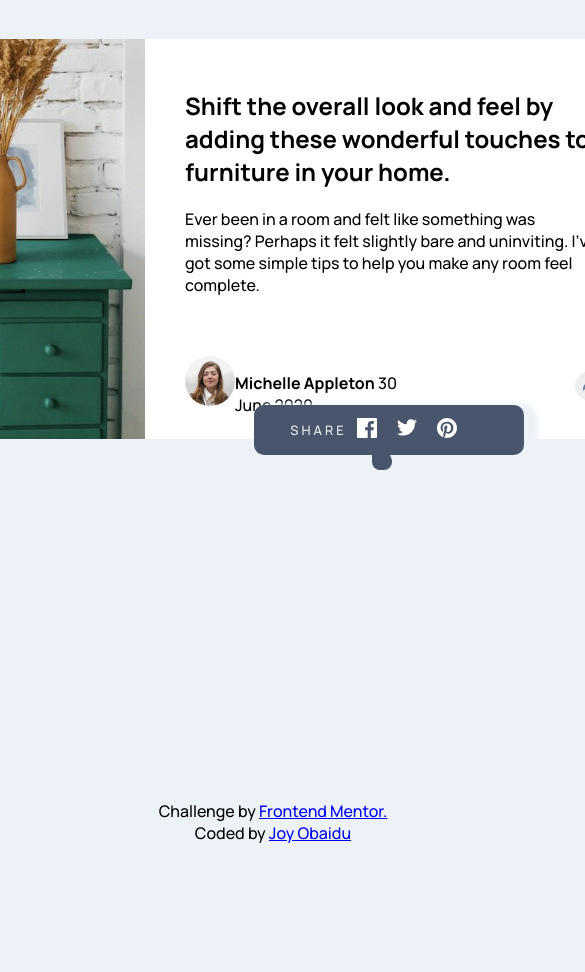
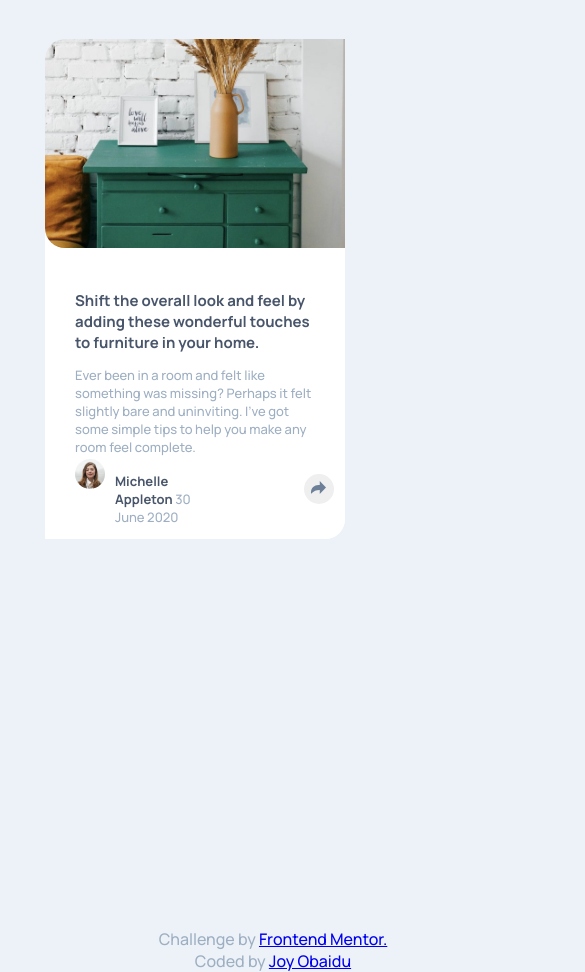
Before and after one commit to JoyObaidu/Article-preview-component, a plain HTML site: page index.html in a window 390 px wide. Shown: the top 972 px of the page, 585 px wide, since content can reach past the window. Before the commit the page ends 844 px from the top, so only its background shows below. Drawn offline with Linux system fonts and the light colour scheme.

Commit message:
second commit

```diff
--- a/index.html
+++ b/index.html
@@ -5,7 +5,8 @@
     <meta http-equiv="X-UA-Compatible" content="IE=edge">
     <meta name="viewport" content="width=device-width, initial-scale=1.0">
     <link rel="stylesheet" href="style.css">
-    <link rel="preconnect" href="https://fonts.googleapis.com"><link rel="preconnect" href="https://fonts.gstatic.com" crossorigin><link href="https://fonts.googleapis.com/css2?family=Manrope:wght@500;700&display=swap" rel="stylesheet">
+    <link rel="preconnect" href="https://fonts.googleapis.com"><link rel="preconnect" href="https://fonts.gstatic.com" crossorigin>
+    <link href="https://fonts.googleapis.com/css2?family=Manrope:wght@500;700&display=swap" rel="stylesheet">
     <title>Article Preview-frontend mentor challenge</title>
 </head>
 <body>
@@ -23,19 +24,28 @@
               <h2>Shift the overall look and feel by adding these wonderful touches to furniture in your home.</h2>
               <p> Ever been in a room and felt like something was missing? Perhaps it felt slightly bare and uninviting.
                  I've got some simple tips to help you make any room feel complete.</p>
+
+                 <!--Authorization-->
                <div class="authorization">
                   <div class="author">
                     <img src="./images/avatar-michelle.jpg" alt="avatar-image">
                <p><b>Michelle Appleton</b> 30 June 2020</p>
                   </div>
-                  <button class="drop-btn"><img src="./images/icon-share.svg" alt=""></button>
+
+                  <!--Drop up-->
+                 <div class="drop-up">
                   <div class="drop-up-content">
                     <p>SHARE</p>
                     <a href="#"><img src="./images/icon-facebook.svg" class="facebook-icon" alt=""></a>
                     <a href="#"><img src="./images/icon-twitter.svg" class="twitter-icon" alt=""></a>
                     <a href="#"><img src="./images/icon-pinterest.svg" class="pinterest-icon" alt=""></a>
                   </div>
+                  <button class="drop-btn"><img src="./images/icon-share.svg" alt=""></button>
+                 </div>
+                 <!--Drop up ends-->
+
                </div>
+               <!--Authorization ends-->
 
                 </div>
             </div>
--- a/style.css
+++ b/style.css
@@ -2,13 +2,14 @@ body{
     background-color: hsl(210, 46%, 95%);
     padding: 0;
     margin: 0;
+    height: 100vh;
     font-family: 'Manrope', sans-serif;
+    color: hsl(212, 23%, 69%);
 }
-
 .container{
     display: grid;
-    align-content: center;
     justify-content: center;
+    align-items: center;
     margin-top: 10%;
 }
 
@@ -18,7 +19,7 @@ body{
     width: 900px;
     height: 400px;
 }
-.wrapper .image{
+.image{
     background-image: url("./images/drawers.jpg");
     background-position: center;
     background-size: cover;
@@ -29,7 +30,13 @@ body{
 .body-content{
     background-color: #ffffff;
     border-radius: 0px 20px 20px 0px;
-    padding: 30px 40px 0;
+    padding: 30px 30px 0;
+}
+.body-content h2{
+    color: hsl(217, 19%, 35%);
+}
+p{
+    font-size: 13px;
 }
 .authorization{
     display: flex;
@@ -37,35 +44,43 @@ body{
 }
 .author{
     margin-top: 30px;
+    max-width: 250px;
+    display: flex;
 }
-
+.author p{
+    margin-left: 10px;
+}
+.author b{
+    color: hsl(217, 19%, 35%);
+}
 .author img{
     width: 50px;
     border-radius: 50%;
     float: left;
 }
-.authorization .drop-btn{
+.drop-up{
     position: relative;
+    display: block;
+    left: 45%;
+    width: 80%;
+    cursor: pointer;
+}
+.drop-btn{
     width: 30px;
     height: 30px;
     border-radius: 50%;
     border-style: none;
     margin-top: 45px;
-    left: 35%;
-}
-.authorization .drop-btn:hover{
-    background-color: hsl(212, 23%, 69%);
-    cursor: pointer;
 }
 .drop-up-content{
+    display: none;
     position: absolute;
     color: hsl(210, 46%, 95%);
-    left: 65%;
-    top: 48%;
+    left: -50%;
+    top: -25%;
     min-width: 250px;
     height: 30px;
     padding: 10px;
-    display: flex;
     background-color: hsl(217, 19%, 35%);
     justify-content: center;
     align-items: center;
@@ -73,15 +88,23 @@ body{
     z-index: 1;
     border-radius: 10px;
 }
-.drop-up-content:after{
+.drop-up-content::after{
     content: ' ';
-    background-color: hsl(217, 19%, 35%);
-    width: 20px;
-    height: 20px;
+    width: 0;
+    height: 0;
     position: relative;
     top: 100%;
-    left: -38%;
-    border-radius: 0 30px 20px 20px;
+    left: -35%;
+    border-left: 20px solid transparent;
+    border-right: 20px solid transparent;
+    border-top: 20px solid hsl(217, 19%, 35%);
+    clear: both;
+}
+.drop-up:hover .drop-up-content{
+    display: flex;
+}
+.drop-up:hover .drop-btn{
+    background-color: hsl(212, 23%, 69%);
 }
 .drop-up-content p{
     letter-spacing: 3px;
@@ -91,9 +114,133 @@ body{
 .drop-up-content a{
     margin: 10px;
 }
+
+/*Media Query*/
+
+@media screen and (max-width:770px){
+    .container{
+        display: flex;
+        justify-content: center;
+        align-items: center;
+    }
+    .wrapper{
+        border-radius: 20px;
+        background-color: #ffffff;
+        display: flex;
+        flex-direction: column;
+        max-width: 300px;
+        height: 500px;
+    }
+    .image{
+        background-image: url("./images/drawers.jpg");
+        background-size: cover;
+        background-position: center;
+        min-width: 100%;
+    }
+    .body-content h2{
+        color: hsl(217, 19%, 35%);
+        font-size: 15px;
+    }
+    p{
+        font-size: 13px;
+    }
+    .authorization{
+        display: flex;
+        margin-top: -20px;
+    }
+    .author{
+        margin-top: 10px;
+        max-width: 150px;
+        display: flex;
+    }
+    .author p{
+        margin-left: 10px;
+    }
+    .author b{
+        color: hsl(217, 19%, 35%);
+    }
+    .author img{
+        width: 30px;
+        height: 30px;
+        border-radius: 50%;
+        float: left;
+    }
+    .drop-up{
+        position: relative;
+        display: block;
+        left: 40%;
+        width: 80%;
+        cursor: pointer;
+    }
+    .drop-btn{
+        width: 30px;
+        height: 30px;
+        border-radius: 50%;
+        border-style: none;
+        margin-top: 25px;
+    }
+    .drop-up-content{
+        display: none;
+        position: absolute;
+        color: hsl(210, 46%, 95%);
+        min-width: 250px;
+        height: 20px;
+        padding: 5px;
+        background-color: hsl(217, 19%, 35%);
+        justify-content: center;
+        align-items: center;
+        border-style: none;
+    }
+    .drop-up-content::after{
+        display: none;
+    }
+    .drop-up:hover .drop-up-content{
+        display: flex;
+    }
+    .drop-up:hover .drop-btn{
+        background-color: hsl(212, 23%, 69%);
+    }
+    .drop-up-content p{
+        letter-spacing: 3px;
+        font-size: 13px;
+        font-weight: 500;
+    }
+    .drop-up-content a{
+        margin: 10px;
+    }
+    footer{
+        position: absolute;
+        top: 110%;
+        text-align: center;
+    }
+
+}
+
+
+
+
+
+
+
+
+
+
+
+
+
+
+
+
+
+
+
+
+
+
+
 footer{
     position: absolute;
-    bottom: 0%;
+    bottom: 5%;
     left: 40%;
     text-align: center;
 }
```
